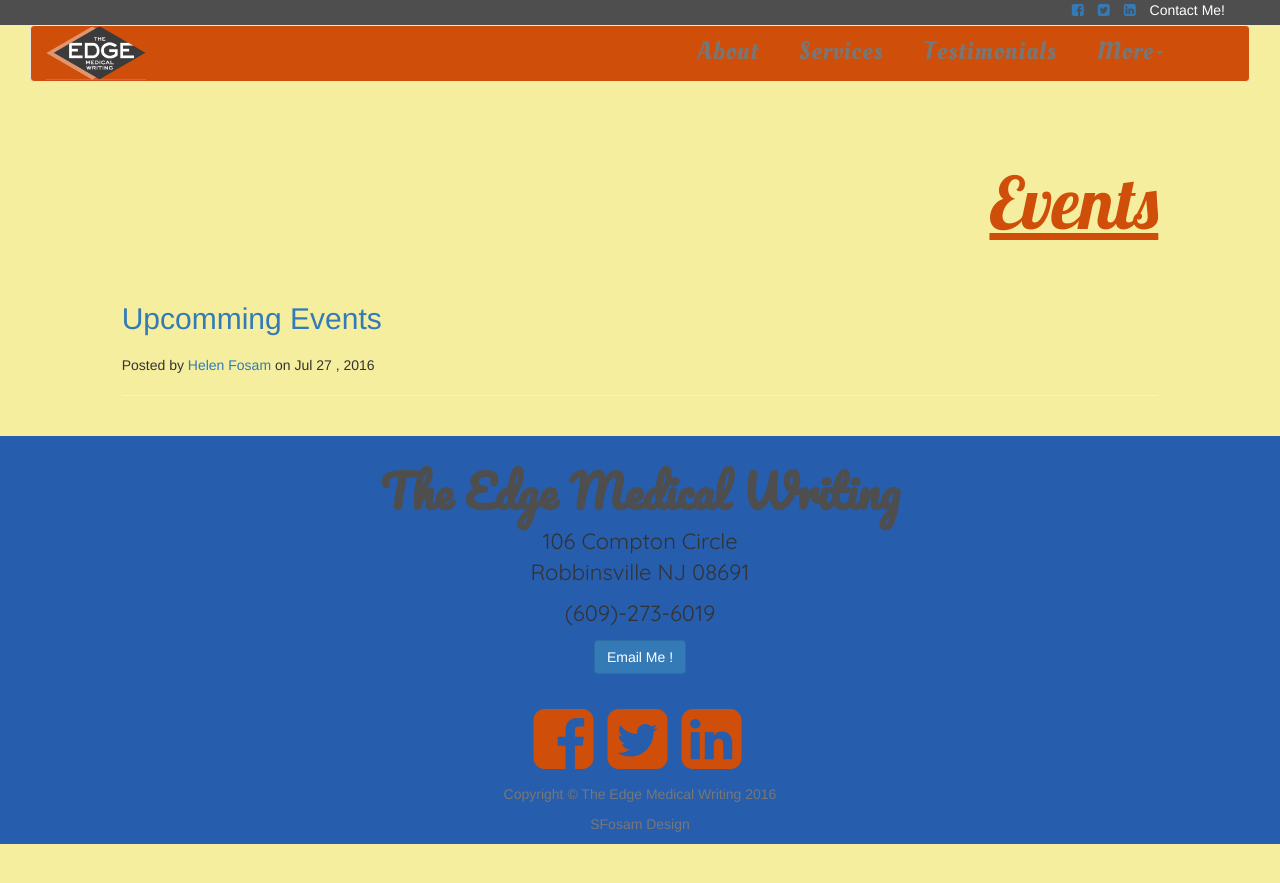
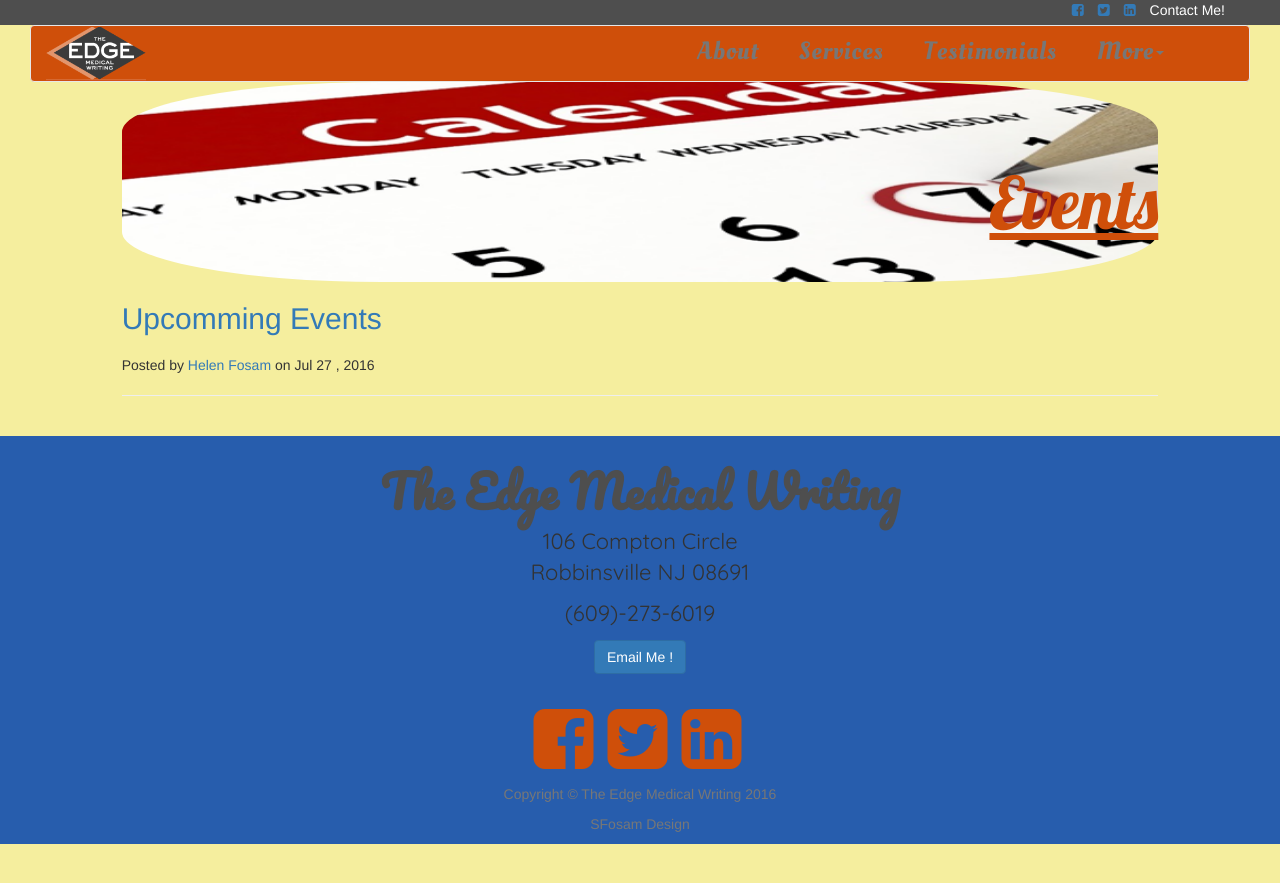
Before and after one commit to saltoriousSIG/theedge, a Jekyll site: the page built from events.html, in a window 1280 px wide. Shown: the top 883 px of the page. Built offline with Jekyll 4.4.1, drawn with Linux system fonts in a browser that asks for light colours.

Commit message:
Update events.html

```diff
--- a/events.html
+++ b/events.html
@@ -2,6 +2,7 @@
 layout: default
 title: Events
 meta: The Edge Events
+background: events-bg.png
 ---
     {% for post in site.categories.events  %}
 
```
